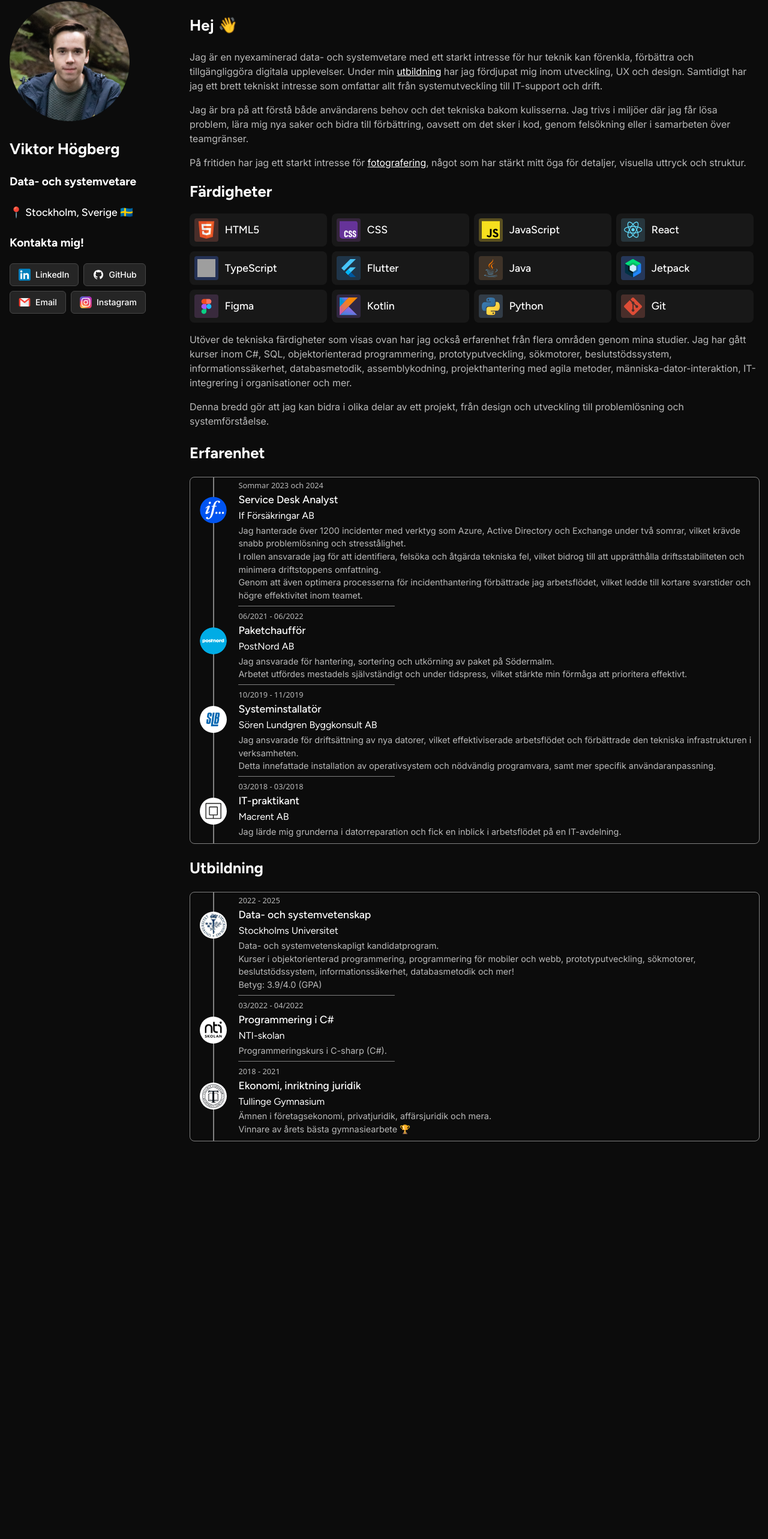
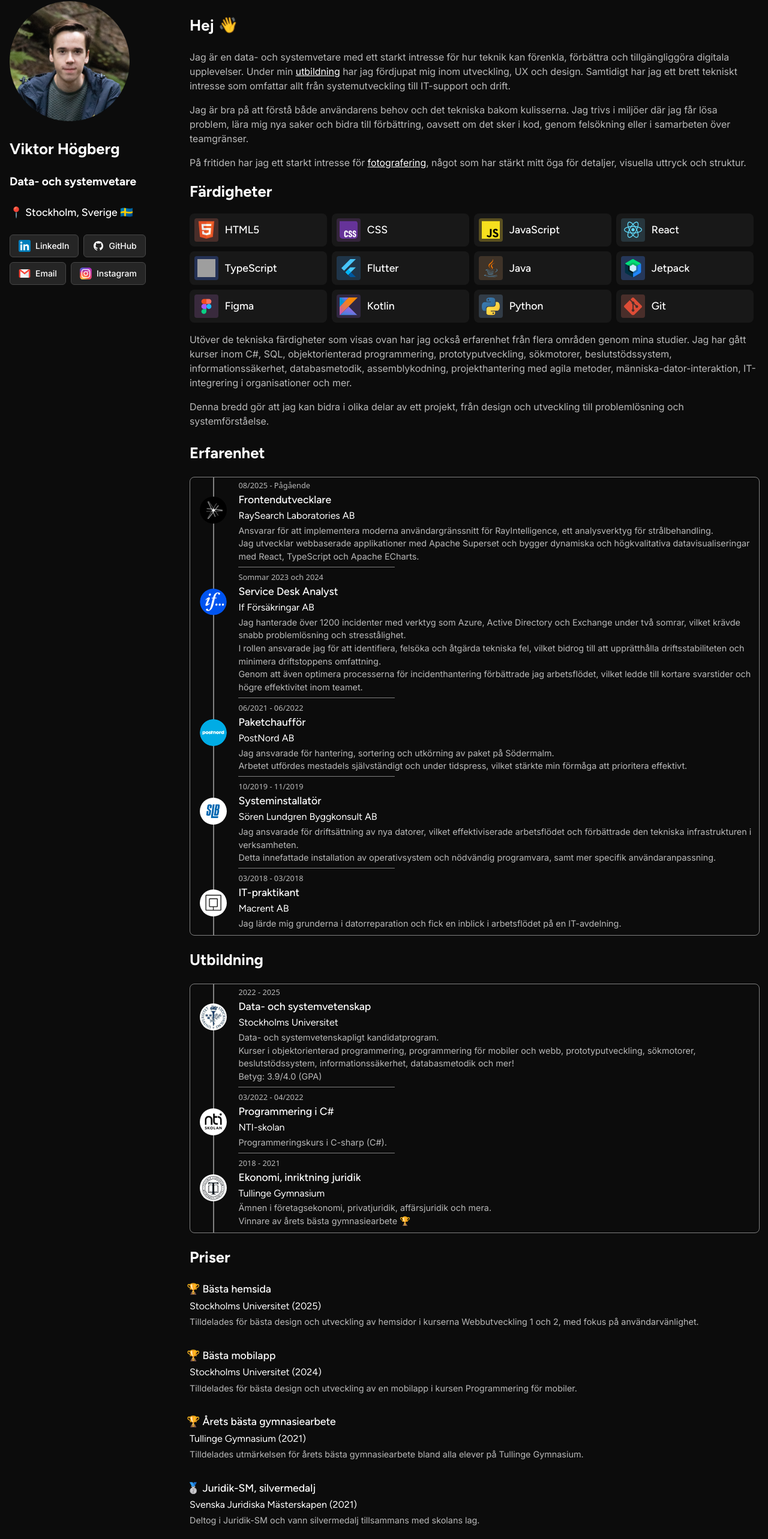
Before and after one commit to vhogberg/react-portfolio, a React (Vite) app: page / in a window 1280 px wide. Shown: the part 86-2652 px from the top of the page at 60% size. Before the commit the page ends 2005 px from the top, so only its background shows below. Built offline with nearby package versions, Linux system fonts and the light colour scheme; grey boxes are pictures that could not be loaded.

Commit message:
Added a section for awards

```diff
--- a/src/components/Header/Header.tsx
+++ b/src/components/Header/Header.tsx
@@ -3,9 +3,11 @@ import "./Header.css";
 function Header() {
   return (
     <header>
+      <a href="#about-me">Om mig</a>
       <a href="#experience">Erfarenhet</a>
       <a href="#education">Utbildning</a>
       <a href="#projects">Projekt</a>
+      <a href="#awards">Priser</a>
       <a
         href="https://drive.google.com/file/d/1ko6YJcgwaNSFovzffVD9ntclJnnVz_x_/view?usp=drive_link"
         target="_blank"
--- a/src/components/Sidebar/Sidebar.tsx
+++ b/src/components/Sidebar/Sidebar.tsx
@@ -15,7 +15,6 @@ function Sidebar() {
       <h1>Viktor Högberg</h1>
       <h3>Data- och systemvetare</h3>
       <h4>📍 Stockholm, Sverige 🇸🇪</h4>
-      <h3>Kontakta mig!</h3>
       <div id="contact-buttons">
         <LinkButton
           href="https://www.linkedin.com/in/viktor-hogberg/"
--- a/src/data/experienceData.ts
+++ b/src/data/experienceData.ts
@@ -1,9 +1,18 @@
 import ifInsuranceLogo from "../assets/logos/if-insurance-logo.svg";
 import macrentLogo from "../assets/logos/macrent-logo.png";
 import postnordLogo from "../assets/logos/postnord-logo.png";
+import raySearchLogo from "../assets/logos/raysearch-laboratories-logo.png";
 import slbLogo from "../assets/logos/slb-logo.png";
 
 export const experienceItems = [
+  {
+    date: "08/2025 - Pågående",
+    title: "Frontendutvecklare",
+    organisation: "RaySearch Laboratories AB",
+    description: `Ansvarar för att implementera moderna användargränssnitt för RayIntelligence, ett analysverktyg för strålbehandling.
+Jag utvecklar webbaserade applikationer med Apache Superset och bygger dynamiska och högkvalitativa datavisualiseringar med React, TypeScript och Apache ECharts.`,
+    logo: raySearchLogo,
+  },
   {
     date: "Sommar 2023 och 2024",
     title: "Service Desk Analyst",
--- a/src/pages/MainContent/About/About.tsx
+++ b/src/pages/MainContent/About/About.tsx
@@ -7,12 +7,11 @@ function About() {
         Hej <span id="waving-hand">👋</span>
       </h1>
       <p>
-        Jag är en nyexaminerad data- och systemvetare med ett starkt intresse
-        för hur teknik kan förenkla, förbättra och tillgängliggöra digitala
-        upplevelser. Under min <a href="#education">utbildning</a> har jag
-        fördjupat mig inom utveckling, UX och design. Samtidigt har jag ett
-        brett tekniskt intresse som omfattar allt från systemutveckling till
-        IT-support och drift.
+        Jag är en data- och systemvetare med ett starkt intresse för hur teknik
+        kan förenkla, förbättra och tillgängliggöra digitala upplevelser. Under
+        min <a href="#education">utbildning</a> har jag fördjupat mig inom
+        utveckling, UX och design. Samtidigt har jag ett brett tekniskt intresse
+        som omfattar allt från systemutveckling till IT-support och drift.
       </p>
       <p>
         Jag är bra på att förstå både användarens behov och det tekniska bakom
--- /dev/null
+++ b/src/pages/MainContent/Awards/AwardItem/AwardItem.css
@@ -0,0 +1,15 @@
+.award-item h4, .award-item h5, .award-item p {
+    margin: 0.2rem 0;
+}
+
+.award-item p {
+    font-size: 0.9rem;
+}
+
+.award-item h4 {
+    margin-left: -0.3rem;
+}
+
+.award-item {
+    margin-bottom: 2rem;
+}
--- /dev/null
+++ b/src/pages/MainContent/Awards/AwardItem/AwardItem.tsx
@@ -0,0 +1,21 @@
+import "./AwardItem.css";
+
+
+type AwardItemProps = {
+  title: string;
+  organisation: string;
+  description: string;
+  date: string;
+};
+
+function AwardItem({ title, organisation, description, date }: AwardItemProps) {
+  return (
+    <div className="award-item">
+      <h4>{title}</h4>
+      <h5>{organisation} <span>({date})</span></h5>
+      <p>{description}</p>
+    </div>
+  );
+}
+
+export default AwardItem;
--- /dev/null
+++ b/src/pages/MainContent/Awards/Awards.tsx
@@ -0,0 +1,39 @@
+import AwardItem from "./AwardItem/AwardItem";
+
+function Awards() {
+  return (
+    <section id="awards">
+      <h1>Priser</h1>
+
+      <AwardItem
+        title="🏆 Bästa hemsida"
+        organisation="Stockholms Universitet"
+        description="Tilldelades för bästa design och utveckling av hemsidor i kurserna Webbutveckling 1 och 2, med fokus på användarvänlighet."
+        date="2025"
+      />
+
+      <AwardItem
+        title="🏆 Bästa mobilapp"
+        organisation="Stockholms Universitet"
+        description="Tilldelades för bästa design och utveckling av en mobilapp i kursen Programmering för mobiler."
+        date="2024"
+      />
+
+      <AwardItem
+        title="🏆 Årets bästa gymnasiearbete"
+        organisation="Tullinge Gymnasium"
+        description="Tilldelades utmärkelsen för årets bästa gymnasiearbete bland alla elever på Tullinge Gymnasium."
+        date="2021"
+      />
+
+      <AwardItem
+        title="🥈 Juridik-SM, silvermedalj"
+        organisation="Svenska Juridiska Mästerskapen"
+        description="Deltog i Juridik-SM och vann silvermedalj tillsammans med skolans lag."
+        date="2021"
+      />
+    </section>
+  );
+}
+
+export default Awards;
--- a/src/pages/MainContent/Education/Education.tsx
+++ b/src/pages/MainContent/Education/Education.tsx
@@ -1,7 +1,5 @@
 import Timeline from "../../../components/Timeline/Timeline";
 import { educationItems } from "../../../data/educationData";
-
-import "./Education.css";
 
 function Education() {
   return (
--- a/src/pages/MainContent/Experience/Experience.tsx
+++ b/src/pages/MainContent/Experience/Experience.tsx
@@ -1,7 +1,5 @@
 import Timeline from "../../../components/Timeline/Timeline";
 import { experienceItems } from "../../../data/experienceData";
-
-import "./Experience.css";
 
 function Experience() {
   return (
--- a/src/pages/MainContent/MainContent.tsx
+++ b/src/pages/MainContent/MainContent.tsx
@@ -1,4 +1,5 @@
 import About from "./About/About";
+import Awards from "./Awards/Awards";
 import Education from "./Education/Education";
 import Experience from "./Experience/Experience";
 import Proficiencies from "./Proficiencies/Proficiencies";
@@ -10,6 +11,7 @@ function MainContent() {
       <Proficiencies/>
       <Experience/>
       <Education/>
+      <Awards/>
     </div>
   );
 }
```
Also changed, not shown: src/assets/logos/raysearch-laboratories-logo.png (added), src/pages/MainContent/Education/Education.css (deleted), src/pages/MainContent/Experience/Experience.css (deleted).
